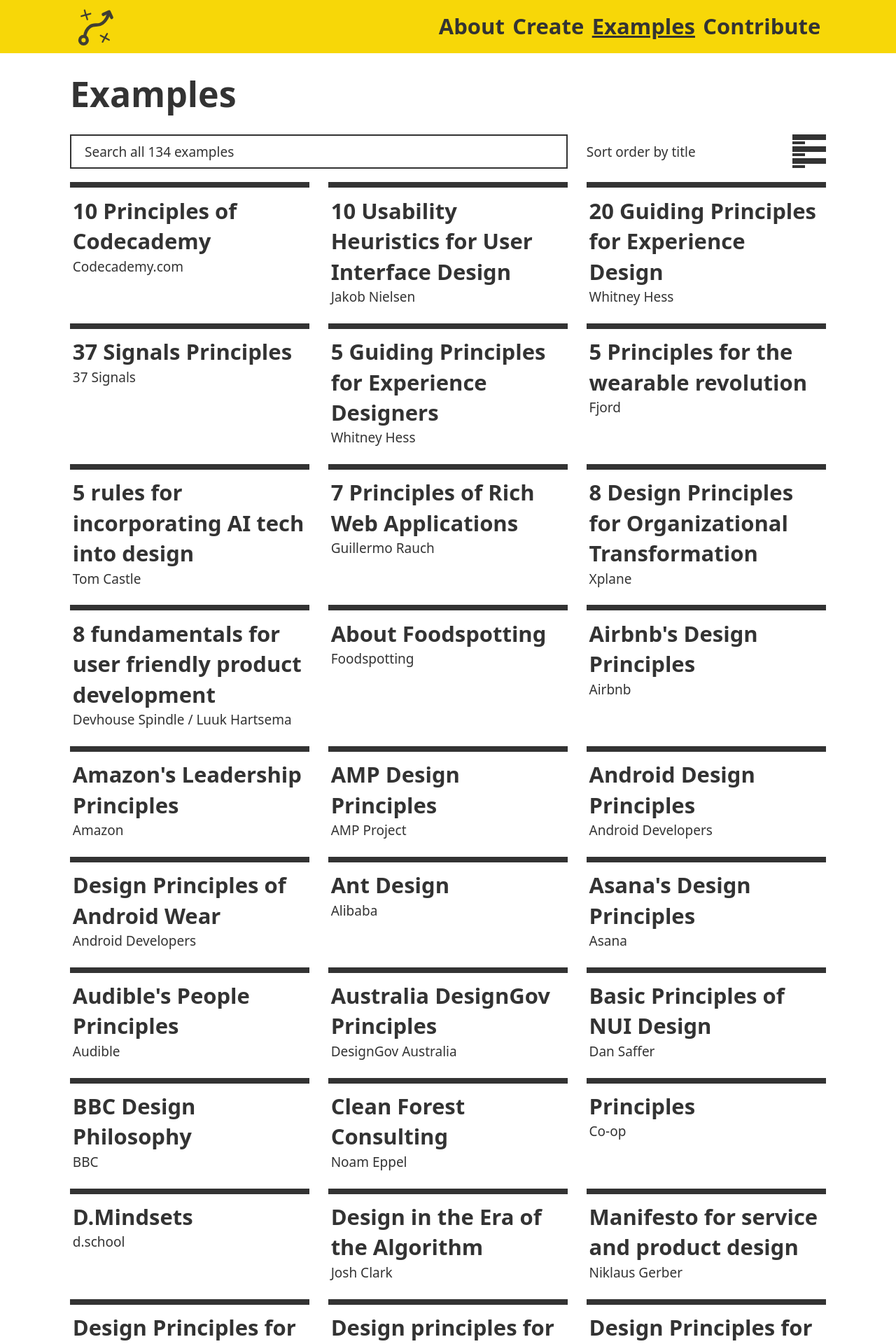
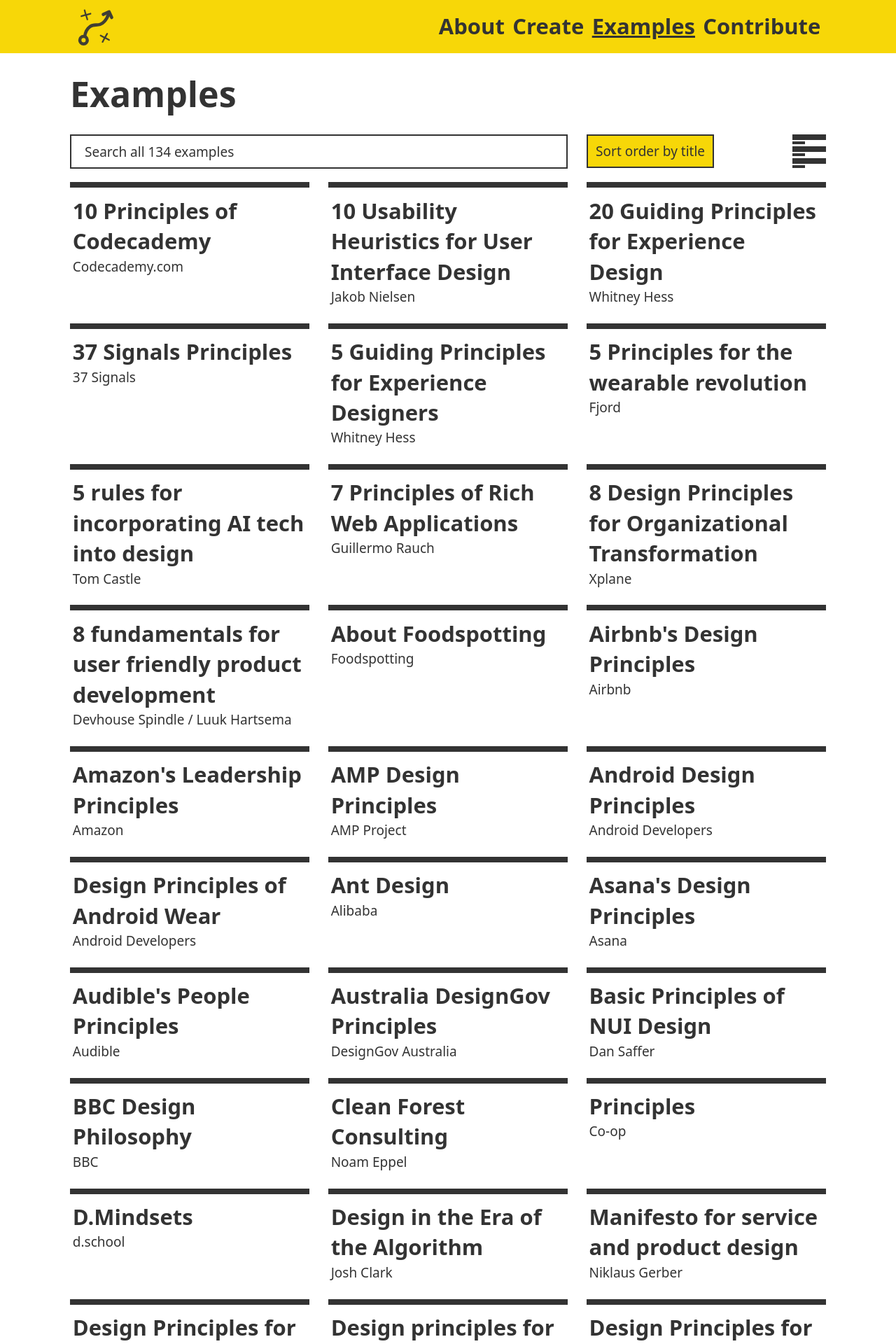
Before and after one commit to benbrignell/principles.design, a Jekyll site: the page built from examples.md, in a window 1280 px wide. Shown: the top 1920 px of the page at 70% size. Built offline with Jekyll 4.4.1, drawn with Linux system fonts in a browser that asks for light colours; nearby versions of some CDN libraries.

Commit message:
made sort class a btn style

```diff
--- a/_layouts/examples.html
+++ b/_layouts/examples.html
@@ -13,7 +13,7 @@
   <div class="wrapper">
     <input class="search" placeholder="Search all {{ site.examples.size }} examples" />
     <div class="toggle">
-      <span class="sort" data-sort="title">
+      <span class="sort btn" data-sort="title">
         Sort order by title <img src="{{site.baseurl}}/images/sort-arrow.svg" class="sort-arrow" alt="arrow indicating sort order">
       </span>
       <a href="javascript:return false;" class="view-toggle">
--- a/_sass/_scratch.scss
+++ b/_sass/_scratch.scss
@@ -287,11 +287,11 @@
 // }
 
 .sort {
-  margin-top: 0.6em;
   display:inline-block;
   float: left;
   cursor: pointer;
   user-select: none;
+  transition: width 0.3s ease;
 }
 .sort-arrow {
   height: 0.8em;
@@ -421,12 +421,12 @@
     border-color:#333;
 }
 
-input[type=submit] {
+.btn, input[type=submit] {
     padding: 0.4em 0.6em;
     background:$primary;
     border:0 none;
     cursor:pointer;
-    border: solid 1px $black;
+    border: solid 2px $black;
 }
 input[type=submit]:hover {
   background: darken($primary, 5%);
```
